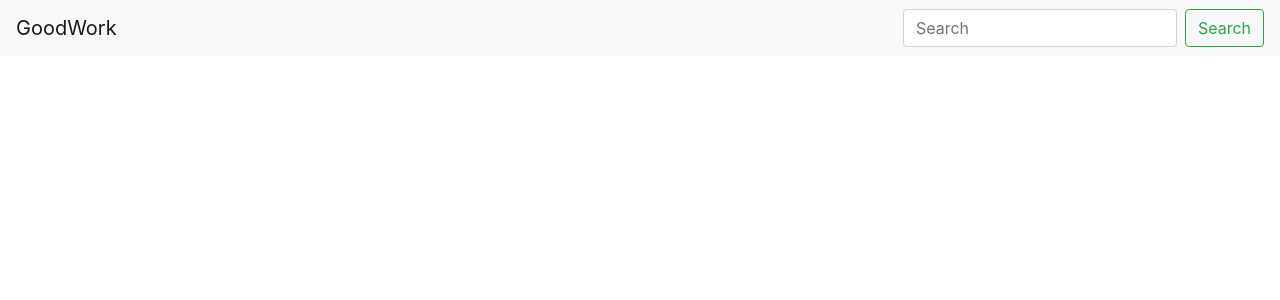
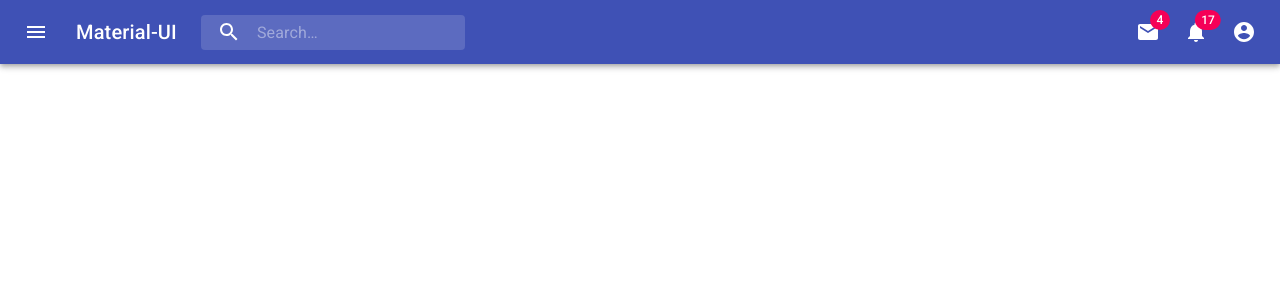
Before and after one commit to EdeniltonBorba/GoodWork, a React (Create React App) app in the folder goodwork/: page /Home in a window 1280 px wide. Shown: the top 300 px of the page. Built offline with nearby package versions, Linux system fonts and the light colour scheme.

Commit message:
add appBar

```diff
--- a/goodwork/src/components/Navbar/index.js
+++ b/goodwork/src/components/Navbar/index.js
@@ -1,21 +1,230 @@
-import React from "react";
+import React from 'react';
+import { fade, makeStyles } from '@material-ui/core/styles';
+import AppBar from '@material-ui/core/AppBar';
+import Toolbar from '@material-ui/core/Toolbar';
+import IconButton from '@material-ui/core/IconButton';
+import Typography from '@material-ui/core/Typography';
+import InputBase from '@material-ui/core/InputBase';
+import Badge from '@material-ui/core/Badge';
+import MenuItem from '@material-ui/core/MenuItem';
+import Menu from '@material-ui/core/Menu';
+import MenuIcon from '@material-ui/icons/Menu';
+import SearchIcon from '@material-ui/icons/Search';
+import AccountCircle from '@material-ui/icons/AccountCircle';
+import MailIcon from '@material-ui/icons/Mail';
+import NotificationsIcon from '@material-ui/icons/Notifications';
+import MoreIcon from '@material-ui/icons/MoreVert';
 
-function Nav() {
-    return (
+const useStyles = makeStyles(theme => ({
+    grow: {
+        flexGrow: 1,
+    },
+    menuButton: {
+        marginRight: theme.spacing(2),
+    },
+    title: {
+        display: 'none',
+        [theme.breakpoints.up('sm')]: {
+            display: 'block',
+        },
+    },
+    search: {
+        position: 'relative',
+        borderRadius: theme.shape.borderRadius,
+        backgroundColor: fade(theme.palette.common.white, 0.15),
+        '&:hover': {
+            backgroundColor: fade(theme.palette.common.white, 0.25),
+        },
+        marginRight: theme.spacing(2),
+        marginLeft: 0,
+        width: '100%',
+        [theme.breakpoints.up('sm')]: {
+            marginLeft: theme.spacing(3),
+            width: 'auto',
+        },
+    },
+    searchIcon: {
+        width: theme.spacing(7),
+        height: '100%',
+        position: 'absolute',
+        pointerEvents: 'none',
+        display: 'flex',
+        alignItems: 'center',
+        justifyContent: 'center',
+    },
+    inputRoot: {
+        color: 'inherit',
+    },
+    inputInput: {
+        padding: theme.spacing(1, 1, 1, 7),
+        transition: theme.transitions.create('width'),
+        width: '100%',
+        [theme.breakpoints.up('md')]: {
+            width: 200,
+        },
+    },
+    sectionDesktop: {
+        display: 'none',
+        [theme.breakpoints.up('md')]: {
+            display: 'flex',
+        },
+    },
+    sectionMobile: {
+        display: 'flex',
+        [theme.breakpoints.up('md')]: {
+            display: 'none',
+        },
+    },
+}));
 
-        <nav className="navbar navbar-light bg-light">
-            <a className="navbar-brand">
-                GoodWork
-                </a>
-            <form className="form-inline">
-                <input className="form-control mr-sm-2" type="search" placeholder="Search" aria-label="Search" />
-                <button className="btn btn-outline-success my-2 my-sm-0" type="submit">Search</button>
-            </form>
-        </nav>
+export default function PrimarySearchAppBar() {
+    const classes = useStyles();
+    const [anchorEl, setAnchorEl] = React.useState(null);
+    const [mobileMoreAnchorEl, setMobileMoreAnchorEl] = React.useState(null);
 
+    const isMenuOpen = Boolean(anchorEl);
+    const isMobileMenuOpen = Boolean(mobileMoreAnchorEl);
 
+    const handleProfileMenuOpen = event => {
+        setAnchorEl(event.currentTarget);
+    };
+
+    const handleMobileMenuClose = () => {
+        setMobileMoreAnchorEl(null);
+    };
+
+    const handleMenuClose = () => {
+        setAnchorEl(null);
+        handleMobileMenuClose();
+    };
+
+    const handleMobileMenuOpen = event => {
+        setMobileMoreAnchorEl(event.currentTarget);
+    };
+
+    const menuId = 'primary-search-account-menu';
+    const renderMenu = (
+        <Menu
+            anchorEl={anchorEl}
+            anchorOrigin={{ vertical: 'top', horizontal: 'right' }}
+            id={menuId}
+            keepMounted
+            transformOrigin={{ vertical: 'top', horizontal: 'right' }}
+            open={isMenuOpen}
+            onClose={handleMenuClose}
+        >
+            <MenuItem onClick={handleMenuClose}>Profile</MenuItem>
+            <MenuItem onClick={handleMenuClose}>My account</MenuItem>
+        </Menu>
     );
 
+    const mobileMenuId = 'primary-search-account-menu-mobile';
+    const renderMobileMenu = (
+        <Menu
+            anchorEl={mobileMoreAnchorEl}
+            anchorOrigin={{ vertical: 'top', horizontal: 'right' }}
+            id={mobileMenuId}
+            keepMounted
+            transformOrigin={{ vertical: 'top', horizontal: 'right' }}
+            open={isMobileMenuOpen}
+            onClose={handleMobileMenuClose}
+        >
+            <MenuItem>
+                <IconButton aria-label="show 4 new mails" color="inherit">
+                    <Badge badgeContent={4} color="secondary">
+                        <MailIcon />
+                    </Badge>
+                </IconButton>
+                <p>Messages</p>
+            </MenuItem>
+            <MenuItem>
+                <IconButton aria-label="show 11 new notifications" color="inherit">
+                    <Badge badgeContent={11} color="secondary">
+                        <NotificationsIcon />
+                    </Badge>
+                </IconButton>
+                <p>Notifications</p>
+            </MenuItem>
+            <MenuItem onClick={handleProfileMenuOpen}>
+                <IconButton
+                    aria-label="account of current user"
+                    aria-controls="primary-search-account-menu"
+                    aria-haspopup="true"
+                    color="inherit"
+                >
+                    <AccountCircle />
+                </IconButton>
+                <p>Profile</p>
+            </MenuItem>
+        </Menu>
+    );
+
+    return (
+        <div className={classes.grow}>
+            <AppBar position="static">
+                <Toolbar>
+                    <IconButton
+                        edge="start"
+                        className={classes.menuButton}
+                        color="inherit"
+                        aria-label="open drawer"
+                    >
+                        <MenuIcon />
+                    </IconButton>
+                    <Typography className={classes.title} variant="h6" noWrap>
+                        Material-UI
+          </Typography>
+                    <div className={classes.search}>
+                        <div className={classes.searchIcon}>
+                            <SearchIcon />
+                        </div>
+                        <InputBase
+                            placeholder="Search…"
+                            classes={{
+                                root: classes.inputRoot,
+                                input: classes.inputInput,
+                            }}
+                            inputProps={{ 'aria-label': 'search' }}
+                        />
+                    </div>
+                    <div className={classes.grow} />
+                    <div className={classes.sectionDesktop}>
+                        <IconButton aria-label="show 4 new mails" color="inherit">
+                            <Badge badgeContent={4} color="secondary">
+                                <MailIcon />
+                            </Badge>
+                        </IconButton>
+                        <IconButton aria-label="show 17 new notifications" color="inherit">
+                            <Badge badgeContent={17} color="secondary">
+                                <NotificationsIcon />
+                            </Badge>
+                        </IconButton>
+                        <IconButton
+                            edge="end"
+                            aria-label="account of current user"
+                            aria-controls={menuId}
+                            aria-haspopup="true"
+                            onClick={handleProfileMenuOpen}
+                            color="inherit"
+                        >
+                            <AccountCircle />
+                        </IconButton>
+                    </div>
+                    <div className={classes.sectionMobile}>
+                        <IconButton
+                            aria-label="show more"
+                            aria-controls={mobileMenuId}
+                            aria-haspopup="true"
+                            onClick={handleMobileMenuOpen}
+                            color="inherit"
+                        >
+                            <MoreIcon />
+                        </IconButton>
+                    </div>
+                </Toolbar>
+            </AppBar>
+            {renderMobileMenu}
+            {renderMenu}
+        </div>
+    );
 }
-
-export default Nav;
--- a/goodwork/src/pages/SignIn/SignIn.js
+++ b/goodwork/src/pages/SignIn/SignIn.js
@@ -22,8 +22,8 @@
     return (
         <Typography variant="body2" color="textSecondary" align="center">
             {'Copyright © '}
-            <Link color="inherit" href="https://material-ui.com/">
-                Your Website
+            <Link color="inherit" href="https://edeniltonborba.github.io/">
+                Edenilton Borba
       </Link>{' '}
             {new Date().getFullYear()}
             {'.'}
@@ -60,7 +60,7 @@
             <div className={classes.paper}>
                 <Logo />
                 <Typography component="h1" variant="h5">
-                    Sign in
+                    Sign up to find the best professionals
         </Typography>
                 <form className={classes.form} noValidate>
                     <TextField
--- a/goodwork/src/pages/Signup/signup.js
+++ b/goodwork/src/pages/Signup/signup.js
@@ -21,8 +21,8 @@
     return (
         <Typography variant="body2" color="textSecondary" align="center">
             {'Copyright © '}
-            <Link to="/" href="https://material-ui.com/">
-                Your Website
+            <Link to="/" href="https://edeniltonborba.github.io/">
+                Edenilton Borba
       </Link>{' '}
             {new Date().getFullYear()}
             {'.'}
@@ -59,7 +59,7 @@
             <div className={classes.paper}>
                 <Logo />
                 <Typography component="h1" variant="h5">
-                    Sign up
+                    Sign up to find the best professionals
         </Typography>
                 <form className={classes.form} noValidate>
                     <Grid container spacing={2}>
```
